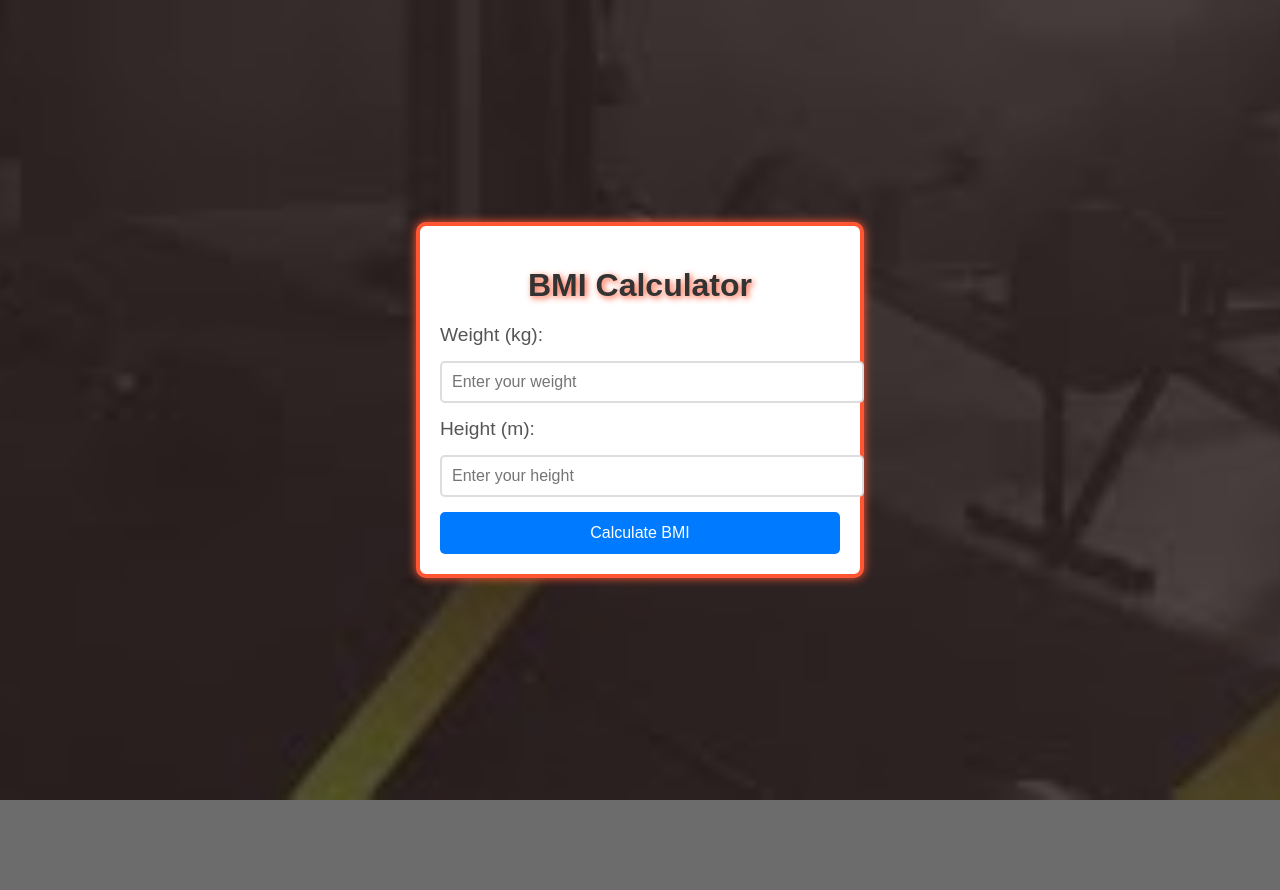
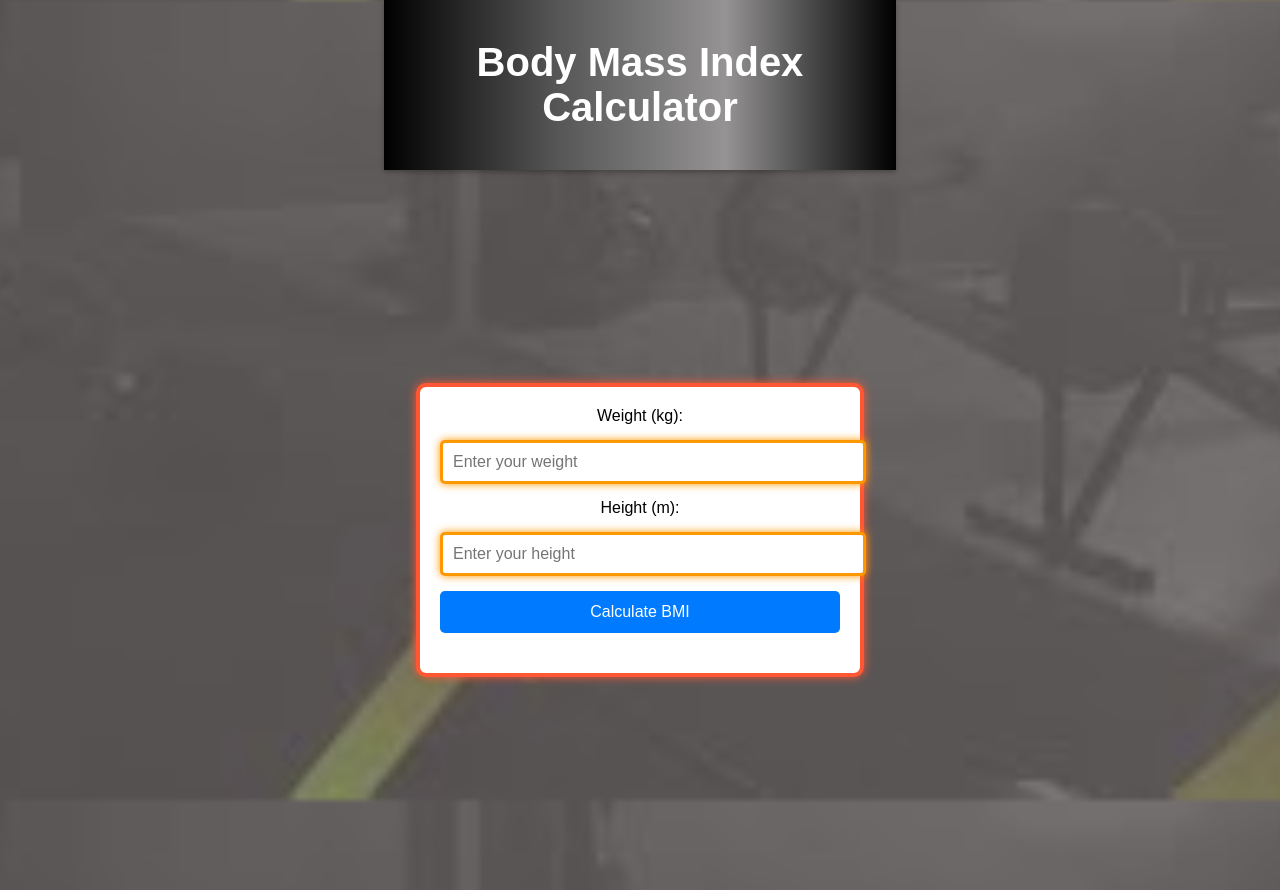
Before and after one commit to YumnaShams0623/js-assig-BMI-calculator-, a plain HTML site: page index.html in a window 1280 px wide. Before the commit the page ends 800 px from the top, so only its background shows below. Drawn offline with Linux system fonts and the light colour scheme.

Commit message:
nav bar styling complete

```diff
--- a/index.html
+++ b/index.html
@@ -7,19 +7,25 @@
     <link rel="stylesheet" href="style.css">
 </head>
 <body>
-    <div class="main-container">
-        <h1>BMI Calculator</h1>
-        <div class="input-box">
-            <label for="weight">Weight (kg):</label>
+    <!-- Navbar with Gradient Background -->
+    <nav class="navbar">
+        <h1>Body Mass Index Calculator</h1>
+    </nav>
 
-            <input type="number" id="weight" placeholder="Enter your weight" step="any" min="0">
+    <!-- Main content container for the input fields and button -->
+    <div class="content-container">
+        <div class="container">
+            <div class="input-fields">
+                <label for="weight">Weight (kg):</label>
+                <input type="number" id="weight" placeholder="Enter your weight" step="any" min="0">
 
-            <label for="height">Height (m):</label>
-            <input type="number" id="height" placeholder="Enter your height" step="any" min="0">
+                <label for="height">Height (m):</label>
+                <input type="number" id="height" placeholder="Enter your height" step="any" min="0">
 
-            <button id="calculateBtn">Calculate BMI</button>
+                <button id="calculateBtn">Calculate BMI</button>
+            </div>
+            <div id="result"></div>
         </div>
-
     </div>
 
     <script src="script.js"></script>
--- a/style.css
+++ b/style.css
@@ -3,12 +3,12 @@ body {
     font-family: Arial, sans-serif;
     margin: 0;
     padding: 0;
-    background-color: #6c6c6c;
+    background-color: #f4f4f4;
     display: flex;
-    justify-content: center;
+    flex-direction: column;
     align-items: center;
     min-height: 100vh;
-    background-image: url('./images.jpeg');
+    background-image: url('./images.jpeg'); /* Add your image path */
     background-size: cover;
     background-position: center;
     background-attachment: fixed;
@@ -23,11 +23,41 @@ body::before {
     left: 0;
     width: 100%;
     height: 100%;
-    background-color: #2e1c1c99;
-    z-index: -3;
+    background-color: #79707099; /* White overlay with opacity */
+    z-index: -1;
 }
 
-.main-container {
+/* Navbar styles */
+.navbar {
+    width: 40%;
+    padding: 40px 0;
+    background: linear-gradient(90deg, #000, #555, #959393, black); /* Black to grey to white gradient */
+    text-align: center;
+    position: sticky;
+    top: 0;
+    z-index: 10;
+    box-shadow: 0 2px 5px rgba(0, 0, 0, 0.3);
+}
+
+.navbar h1 {
+    color: white;
+    font-size: 2.5em;
+    margin: 0;
+}
+
+/* Content container to center the form below the navbar */
+.content-container {
+    display: flex;
+    justify-content: center;
+    align-items: center;
+    height: calc(100vh - 80px); /* Adjusts height based on navbar */
+    width: 100%;
+    position: relative;
+    z-index: 1;
+}
+
+/* Main form container */
+.container {
     background-color: white;
     padding: 20px;
     border-radius: 10px;
@@ -40,39 +70,28 @@ body::before {
     z-index: 1;
 }
 
-h1 {
-    color: #333;
-    font-size: 2em;
-    margin-bottom: 20px;
-    animation: textBorderColorPulse 5s infinite, textShadowPulse 5s infinite;
-}
-
-
-.input-box{
+/* Input field styles */
+.input-fields {
     display: flex;
     flex-direction: column;
     gap: 15px;
 }
 
-label {
-    font-size: 1.2em;
-    color: #555;
-    text-align: left;
-}
-
 input {
     padding: 10px;
     font-size: 1em;
-    border: 2px solid #ddd;
     border-radius: 5px;
     outline: none;
     width: 100%;
+    border: 3px solid #ddd;
+    animation: inputBorderColorPulse 5s infinite, inputShadowPulse 5s infinite;
 }
 
 input:focus {
-    border-color: #333;
+    border: 3px solid #333;
 }
 
+/* Button styles */
 button {
     padding: 12px;
     background-color: #007bff;
@@ -100,8 +119,8 @@ button:hover {
         max-width: 95%;
     }
 
-    h1 {
-        font-size: 1.8em;
+    .navbar h1 {
+        font-size: 2em;
     }
 
     label, input, button {
@@ -115,8 +134,8 @@ button:hover {
         max-width: 100%;
     }
 
-    h1 {
-        font-size: 1.6em;
+    .navbar h1 {
+        font-size: 1.8em;
     }
 
     label, input, button {
@@ -132,6 +151,7 @@ button:hover {
     }
 }
 
+/* Keyframes for container's animated border and shadow */
 @keyframes borderColorPulse {
     0%, 100% {
         border: 4px solid #ff5733;
@@ -162,17 +182,33 @@ button:hover {
     }
 }
 
-@keyframes textShadowPulse {
+/* Keyframes for input border and shadow */
+@keyframes inputBorderColorPulse {
     0%, 100% {
-        text-shadow: 2px 2px 6px #ff5733;
+        border: 3px solid #ff9800;
     }
     25% {
-        text-shadow: 2px 2px 10px #33ff57;
+        border: 3px solid #03a9f4;
     }
     50% {
-        text-shadow: 2px 2px 10px #3357ff;
+        border: 3px solid #8bc34a;
     }
     75% {
-        text-shadow: 2px 2px 10px #ff33aa;
+        border: 3px solid #e91e63;
     }
 }
+
+@keyframes inputShadowPulse {
+    0%, 100% {
+        box-shadow: 0 0 8px #ff9800;
+    }
+    25% {
+        box-shadow: 0 0 8px #03a9f4;
+    }
+    50% {
+        box-shadow: 0 0 8px #8bc34a;
+    }
+    75% {
+        box-shadow: 0 0 8px #e91e63;
+    }
+}
```
